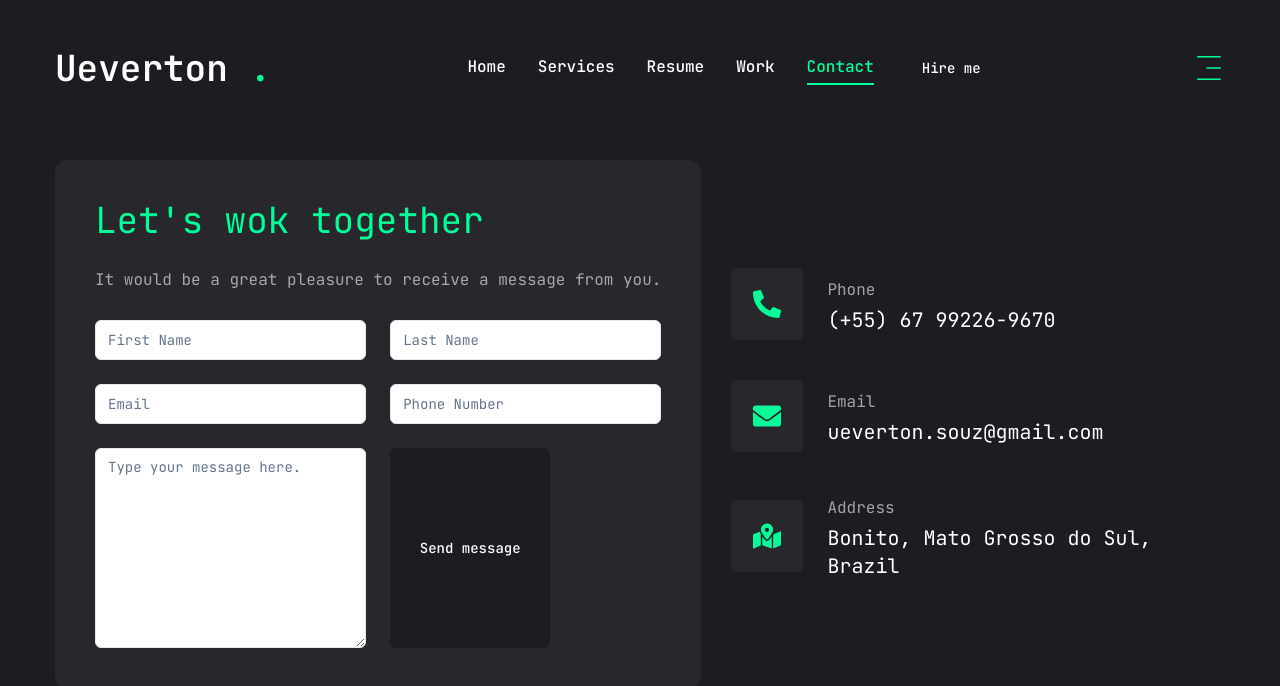
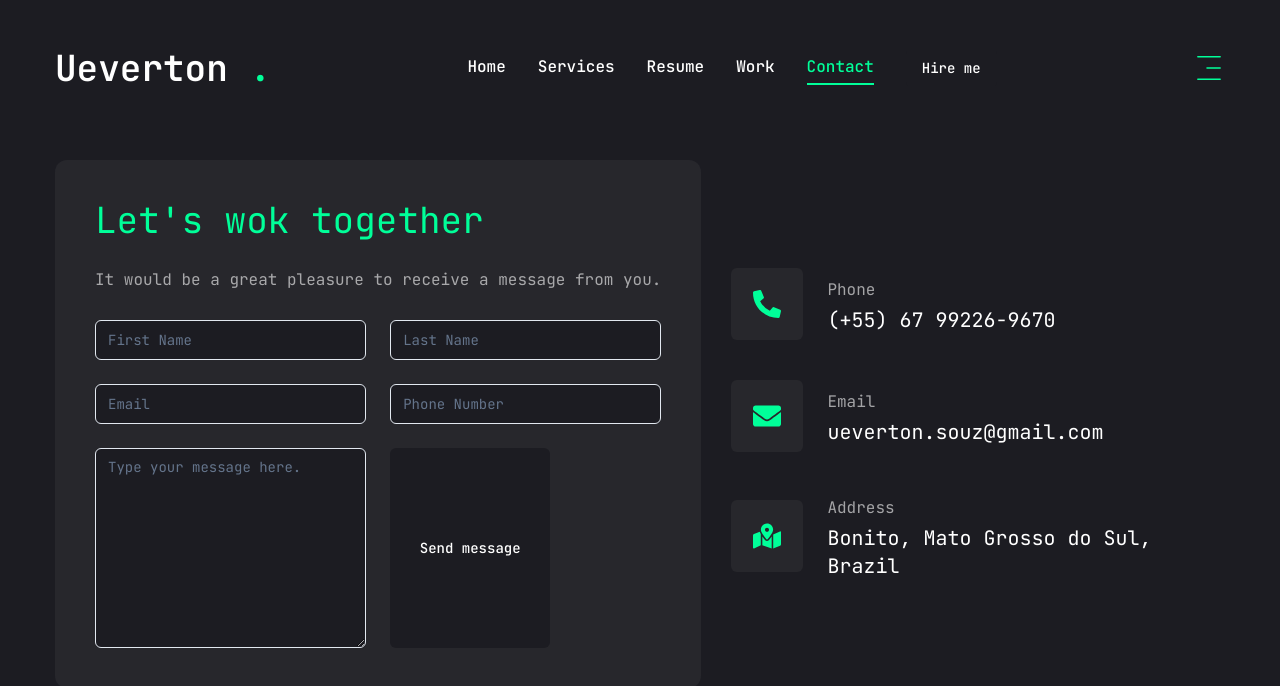
Before and after one commit to Ueverton-oliveira/new-portifolio, a Next.js app: page /contact in a window 1280 px wide. Shown: the top 686 px of the page. Built offline with nearby package versions, Linux system fonts and the light colour scheme.

Commit message:
fix: update inputs colors

```diff
--- a/components/ui/input.jsx
+++ b/components/ui/input.jsx
@@ -7,7 +7,7 @@
     (<input
       type={type}
       className={cn(
-        "flex h-10 w-full rounded-md border border-slate-200 bg-white px-3 py-2 text-sm ring-offset-white file:border-0 file:bg-transparent file:text-sm file:font-medium placeholder:text-slate-500 focus-visible:outline-none focus-visible:ring-2 focus-visible:ring-slate-950 focus-visible:ring-offset-2 disabled:cursor-not-allowed disabled:opacity-50 dark:border-slate-800 dark:bg-slate-950 dark:ring-offset-slate-950 dark:placeholder:text-slate-400 dark:focus-visible:ring-slate-300",
+        "flex h-10 w-full rounded-md border border-slate-200 bg-primary px-3 py-2 text-sm ring-offset-white file:border-0 file:bg-transparent file:text-sm file:font-medium placeholder:text-slate-500 focus-visible:outline-none focus-visible:ring-2 focus-visible:ring-slate-950 focus-visible:ring-offset-2 disabled:cursor-not-allowed disabled:opacity-50 dark:border-slate-800 dark:bg-slate-950 dark:ring-offset-slate-950 dark:placeholder:text-slate-400 dark:focus-visible:ring-slate-300",
         className
       )}
       ref={ref}
--- a/components/ui/textarea.jsx
+++ b/components/ui/textarea.jsx
@@ -6,7 +6,7 @@
   return (
     (<textarea
       className={cn(
-        "flex min-h-[80px] w-full rounded-md border border-slate-200 bg-white px-3 py-2 text-sm ring-offset-white placeholder:text-slate-500 focus-visible:outline-none focus-visible:ring-2 focus-visible:ring-slate-950 focus-visible:ring-offset-2 disabled:cursor-not-allowed disabled:opacity-50 dark:border-slate-800 dark:bg-slate-950 dark:ring-offset-slate-950 dark:placeholder:text-slate-400 dark:focus-visible:ring-slate-300",
+        "flex min-h-[80px] w-full rounded-md border border-slate-200 bg-primary px-3 py-2 text-sm ring-offset-white placeholder:text-slate-500 focus-visible:outline-none focus-visible:ring-2 focus-visible:ring-slate-950 focus-visible:ring-offset-2 disabled:cursor-not-allowed disabled:opacity-50 dark:border-slate-800 dark:bg-slate-950 dark:ring-offset-slate-950 dark:placeholder:text-slate-400 dark:focus-visible:ring-slate-300",
         className
       )}
       ref={ref}
```
